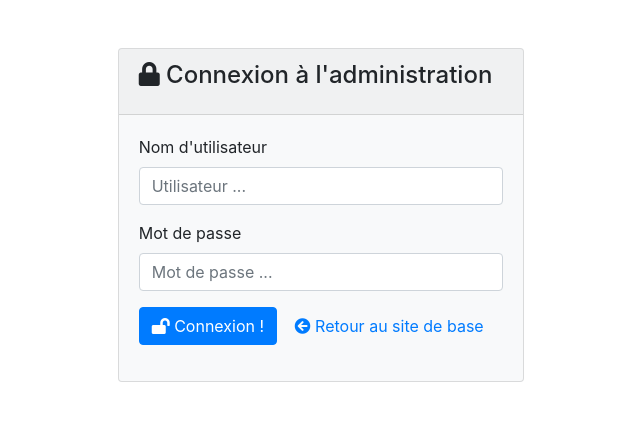
After one commit to domad007/easyPeps, a Symfony app: template web/templates/admin/account/adminLogin.html.twig in a window 1280 px wide. The commit adds this page. Shown: the top 421 px of the page, without its empty margins (319-959 px from the left). Run offline with Twig, Linux system fonts and the light colour scheme; the template is opened without the code that fills it, so the values that code supplies are empty; some libraries are stand-ins or nearby versions.

Commit message:
commencement partie admin

```diff
--- a/web/src/Controller/userAccountsController.php
+++ b/web/src/Controller/userAccountsController.php
@@ -13,7 +13,7 @@ class userAccountsController extends AbstractController {
     public function accounts(UserRepository $users){
         return
             $this->render(
-                '/admin/userAccount/userAccount.html.twig',
+                'admin/userAccount/userAccount.html.twig',
                 [
                     'users' => $users->findAll()
                 ]
--- /dev/null
+++ b/web/templates/admin/account/adminLogin.html.twig
@@ -0,0 +1,55 @@
+<!DOCTYPE html>
+<html lang="en">
+<head>
+    <meta charset="UTF-8">
+    <meta name="viewport" content="width=device-width, initial-scale=1.0">
+    <title>Connexion à l'administration</title>
+    <script src="https://code.jquery.com/jquery-3.4.1.min.js"></script>
+    <link rel="stylesheet" href="https://stackpath.bootstrapcdn.com/bootstrap/4.4.1/css/bootstrap.min.css" integrity="sha384-Vkoo8x4CGsO3+Hhxv8T/Q5PaXtkKtu6ug5TOeNV6gBiFeWPGFN9MuhOf23Q9Ifjh" crossorigin="anonymous">
+    <link rel="stylesheet" href="/CSS/style.css">
+    <script src="https://cdn.jsdelivr.net/npm/popper.js@1.16.0/dist/umd/popper.min.js" integrity="sha384-Q6E9RHvbIyZFJoft+2mJbHaEWldlvI9IOYy5n3zV9zzTtmI3UksdQRVvoxMfooAo" crossorigin="anonymous"></script>
+    <script src="https://stackpath.bootstrapcdn.com/bootstrap/4.4.1/js/bootstrap.min.js" integrity="sha384-wfSDF2E50Y2D1uUdj0O3uMBJnjuUD4Ih7YwaYd1iqfktj0Uod8GCExl3Og8ifwB6" crossorigin="anonymous"></script>
+    <link rel="stylesheet" href="https://pro.fontawesome.com/releases/v5.10.0/css/all.css" integrity="sha384-AYmEC3Yw5cVb3ZcuHtOA93w35dYTsvhLPVnYs9eStHfGJvOvKxVfELGroGkvsg+p" crossorigin="anonymous"/>
+</head>
+<body>
+    <div class="row d-flex justify-content-center">
+        <div class="col-md-4 mt-5">
+            <div class="card bg-light">
+                <div class="card-header">
+                    <h4 class="card-title">
+                        <i class="fas fa-lock"></i>
+                        Connexion à l'administration
+                    </h4>
+                </div>
+                <div class="card-body">
+                    {% if error %}
+                        <div class="alert alert-warning">
+                            <p>Le pseudo ou le mot de passe est incorrect</p>
+                        </div>
+                    {% endif %}
+                    <form method="post">
+                        <div class="form-group">
+                            <label for="_username">Nom d'utilisateur</label>
+                            <input type="text" name="_username" class="form-control" placeholder="Utilisateur ..." value="{{username}}">
+                        </div>
+                        <div class="form-group">
+                            <label for="_password">Mot de passe</label>
+                            <input type="password" name="_password" class="form-control" placeholder="Mot de passe ...">
+                        </div>
+                        <div class="form-group">
+                            <button type="submit" class="btn btn-primary">
+                                <i class="fas fa-lock-open"></i>
+                                Connexion !
+                            </button>
+                            <a href="{{path('homepage')}}" class="btn btn-link">
+                                <i class="fas fa-arrow-circle-left"></i>
+                                Retour au site de base
+                            </a>
+                        </div>
+                    </form>
+                </div>
+            </div>
+        </div>
+    </div>
+</body>
+</html>
--- a/web/templates/admin/base.html.twig
+++ b/web/templates/admin/base.html.twig
@@ -9,6 +9,8 @@
         <script src="https://cdn.jsdelivr.net/npm/popper.js@1.16.0/dist/umd/popper.min.js" integrity="sha384-Q6E9RHvbIyZFJoft+2mJbHaEWldlvI9IOYy5n3zV9zzTtmI3UksdQRVvoxMfooAo" crossorigin="anonymous"></script>
         <script src="https://stackpath.bootstrapcdn.com/bootstrap/4.4.1/js/bootstrap.min.js" integrity="sha384-wfSDF2E50Y2D1uUdj0O3uMBJnjuUD4Ih7YwaYd1iqfktj0Uod8GCExl3Og8ifwB6" crossorigin="anonymous"></script>
         <link rel="shortcut icon" href="/IMG/favicon.png" type="image/x-icon">
+        <link rel="stylesheet" href="https://pro.fontawesome.com/releases/v5.10.0/css/all.css" integrity="sha384-AYmEC3Yw5cVb3ZcuHtOA93w35dYTsvhLPVnYs9eStHfGJvOvKxVfELGroGkvsg+p" crossorigin="anonymous"/>
+
         {% block stylesheets %}{% endblock %}
         {% block scripts %}{% endblock %}
     </head>
```
Also changed, not shown: web/src/Controller/adminAccountController.php (+11 -2 lines), web/src/Controller/adminDashboardController.php (added, +17 -0 lines), web/templates/admin/dashboard/dashboard.html.twig (added, +54 -0 lines), web/templates/admin/account/adminAccount.html.twig (deleted), 1 other file.
